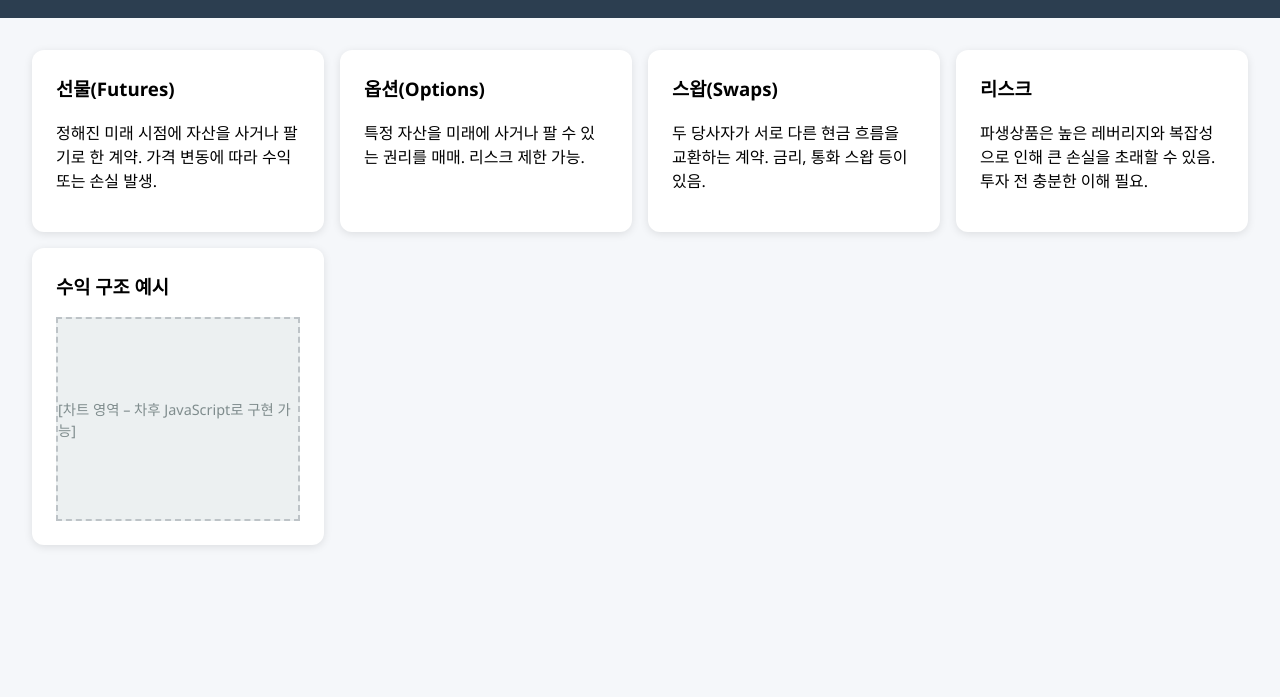
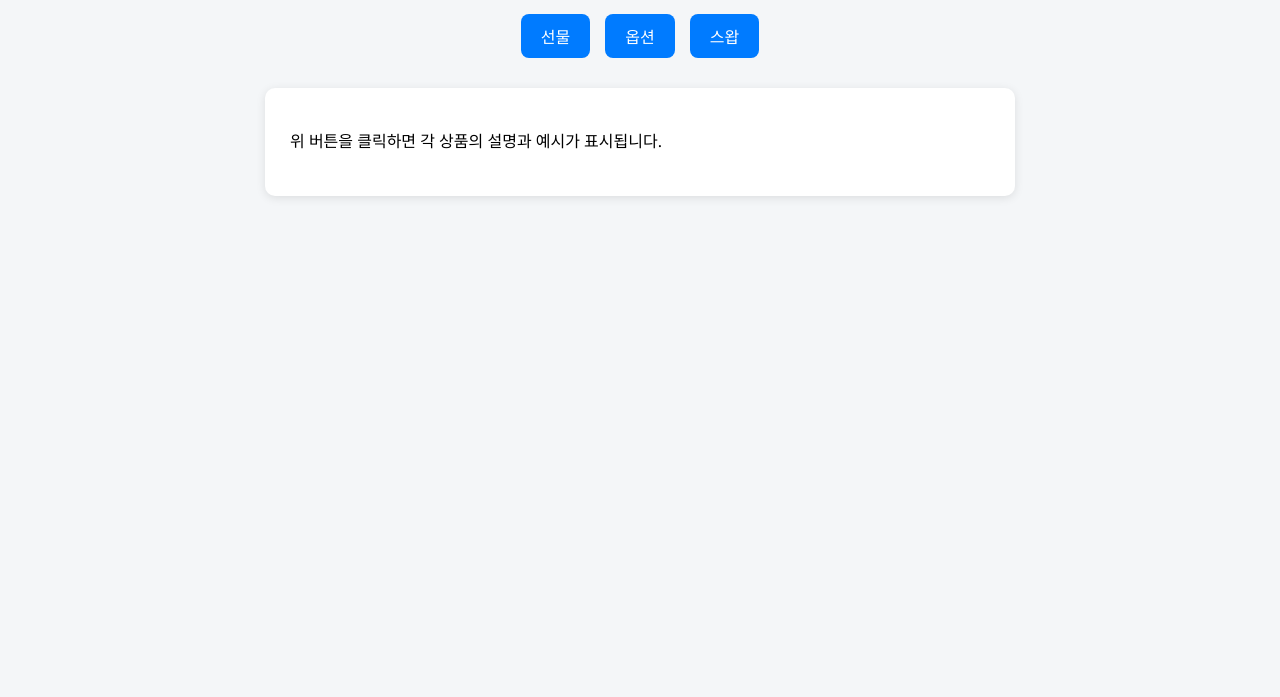
Before and after one commit to taeyeong0310/derivatives-dashboard, a plain HTML site: page index.html in a window 1280 px wide. Shown: the part 103-800 px from the top of the page. Drawn offline with Linux system fonts and the light colour scheme.

Commit message:
Update index.html

```diff
--- a/index.html
+++ b/index.html
@@ -2,78 +2,98 @@
 <html lang="ko">
 <head>
   <meta charset="UTF-8" />
-  <meta name="viewport" content="width=device-width, initial-scale=1.0" />
+  <meta name="viewport" content="width=device-width, initial-scale=1.0"/>
   <title>파생금융상품 대시보드</title>
   <style>
     body {
       font-family: 'Segoe UI', sans-serif;
-      background-color: #f5f7fa;
+      background: #f4f6f8;
       margin: 0;
-      padding: 0;
+      padding: 20px;
     }
-    header {
-      background-color: #2c3e50;
+    h1 {
+      text-align: center;
+      color: #333;
+    }
+    .buttons {
+      display: flex;
+      justify-content: center;
+      gap: 15px;
+      margin: 30px 0;
+    }
+    button {
+      padding: 10px 20px;
+      font-size: 16px;
+      border: none;
+      border-radius: 8px;
+      background-color: #007bff;
       color: white;
-      padding: 1rem 2rem;
-      text-align: center;
+      cursor: pointer;
+      transition: 0.3s;
     }
-    .dashboard {
-      display: grid;
-      grid-template-columns: repeat(auto-fit, minmax(250px, 1fr));
-      gap: 1rem;
-      padding: 2rem;
+    button:hover {
+      background-color: #0056b3;
     }
-    .card {
-      background-color: white;
-      border-radius: 12px;
-      box-shadow: 0 2px 8px rgba(0, 0, 0, 0.1);
-      padding: 1.5rem;
+    .content-box {
+      max-width: 700px;
+      margin: 0 auto;
+      background: white;
+      padding: 25px;
+      border-radius: 10px;
+      box-shadow: 0 2px 10px rgba(0, 0, 0, 0.1);
     }
-    .card h3 {
-      margin-top: 0;
+    .content-box h2 {
+      color: #007bff;
     }
-    .chart-placeholder {
-      height: 200px;
-      background-color: #ecf0f1;
-      border: 2px dashed #bdc3c7;
-      display: flex;
-      align-items: center;
-      justify-content: center;
-      font-size: 0.9rem;
-      color: #7f8c8d;
+    .content-box p {
+      font-size: 16px;
+      line-height: 1.6;
     }
   </style>
 </head>
 <body>
-  <header>
-    <h1>파생금융상품 대시보드</h1>
-  </header>
 
-  <main class="dashboard">
-    <div class="card">
-      <h3>선물(Futures)</h3>
-      <p>정해진 미래 시점에 자산을 사거나 팔기로 한 계약. 가격 변동에 따라 수익 또는 손실 발생.</p>
-    </div>
+  <h1>📊 파생금융상품 대시보드</h1>
 
-    <div class="card">
-      <h3>옵션(Options)</h3>
-      <p>특정 자산을 미래에 사거나 팔 수 있는 권리를 매매. 리스크 제한 가능.</p>
-    </div>
+  <div class="buttons">
+    <button onclick="showContent('futures')">선물</button>
+    <button onclick="showContent('options')">옵션</button>
+    <button onclick="showContent('swaps')">스왑</button>
+  </div>
 
-    <div class="card">
-      <h3>스왑(Swaps)</h3>
-      <p>두 당사자가 서로 다른 현금 흐름을 교환하는 계약. 금리, 통화 스왑 등이 있음.</p>
-    </div>
+  <div class="content-box" id="content">
+    <p>위 버튼을 클릭하면 각 상품의 설명과 예시가 표시됩니다.</p>
+  </div>
 
-    <div class="card">
-      <h3>리스크</h3>
-      <p>파생상품은 높은 레버리지와 복잡성으로 인해 큰 손실을 초래할 수 있음. 투자 전 충분한 이해 필요.</p>
-    </div>
+  <script>
+    const data = {
+      futures: {
+        title: '선물(Futures)',
+        description: '선물은 미래의 특정 시점에 특정 자산을 정해진 가격으로 거래하기로 한 계약입니다.',
+        example: '예: 농부가 3개월 후 수확할 옥수수를 현재 가격으로 판매하는 선물계약을 체결하여 가격 하락 위험을 회피합니다.'
+      },
+      options: {
+        title: '옵션(Options)',
+        description: '옵션은 특정 자산을 미래에 매수하거나 매도할 수 있는 권리를 부여하는 계약입니다.',
+        example: '예: 투자자가 1주에 5만원인 삼성전자 콜옵션을 사서, 실제 주가가 6만원으로 오르면 차익을 얻을 수 있습니다.'
+      },
+      swaps: {
+        title: '스왑(Swaps)',
+        description: '스왑은 두 당사자가 서로 다른 현금흐름(예: 고정금리와 변동금리)을 교환하기로 하는 계약입니다.',
+        example: '예: 한 기업은 변동금리 대출을 받았지만, 금리상승 위험을 피하고자 고정금리와 스왑 계약을 체결합니다.'
+      }
+    };
 
-    <div class="card">
-      <h3>수익 구조 예시</h3>
-      <div class="chart-placeholder">[차트 영역 – 차후 JavaScript로 구현 가능]</div>
-    </div>
-  </main>
+    function showContent(type) {
+      const content = data[type];
+      const box = document.getElementById('content');
+      box.innerHTML = `
+        <h2>${content.title}</h2>
+        <p><strong>설명:</strong> ${content.description}</p>
+        <p><strong>예시:</strong> ${content.example}</p>
+      `;
+    }
+  </script>
+
 </body>
 </html>
```
